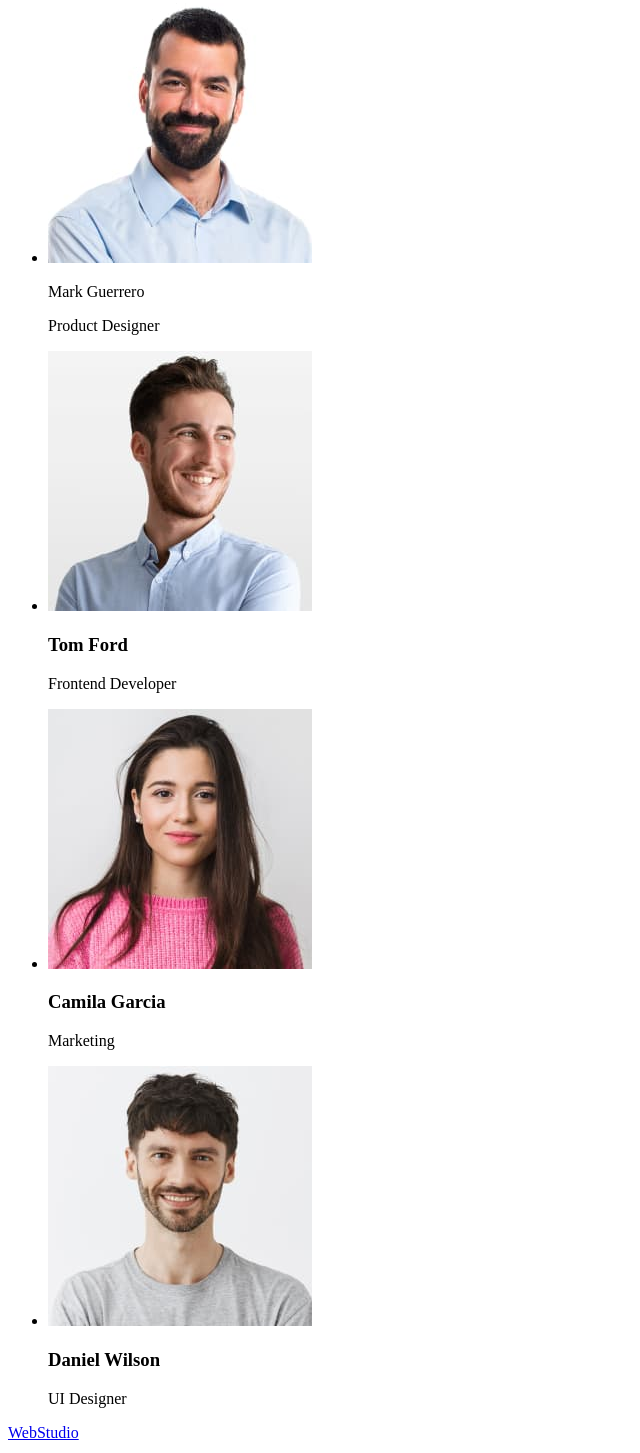
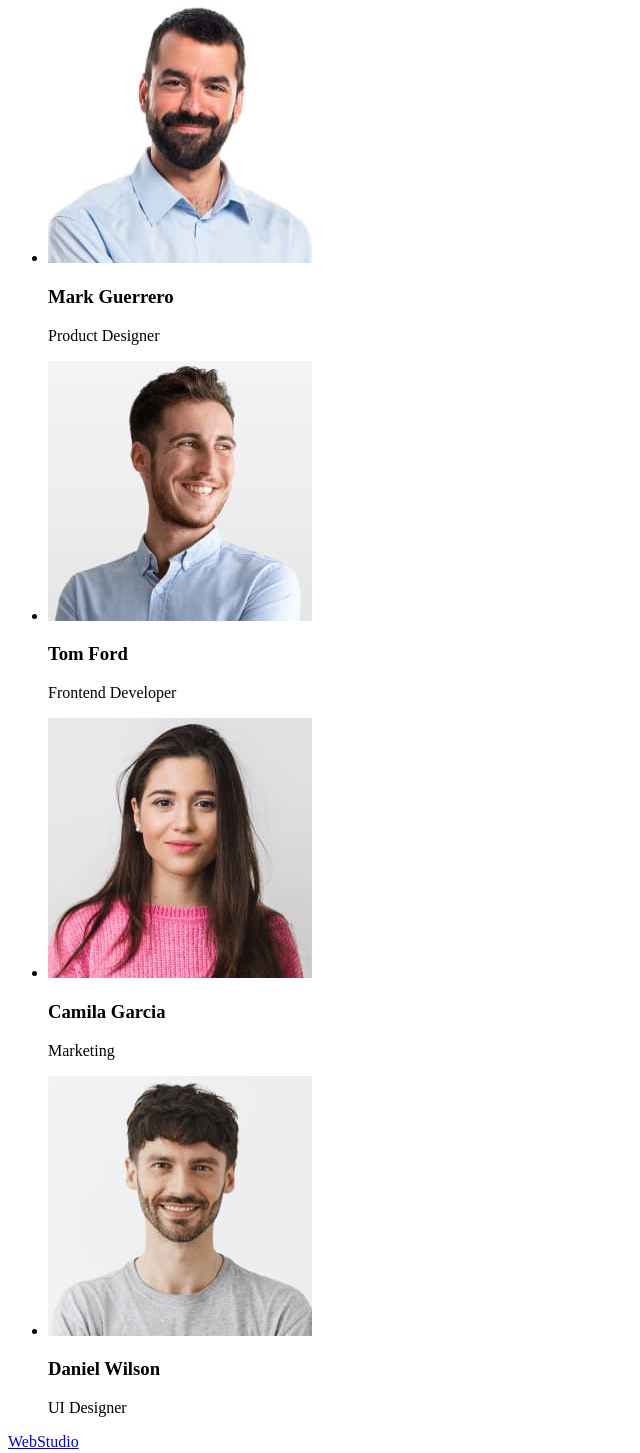
Before and after one commit to RostislavB74/goit-markup-hw-01, a plain HTML site: page index.html in a window 1280 px wide. Shown: the part 1670-3123 px from the top of the page, without its empty margins (0-640 px from the left). Drawn offline with Linux system fonts and the light colour scheme.

Commit message:
Update index.html

```diff
--- a/index.html
+++ b/index.html
@@ -57,34 +57,25 @@
             <section>
                 <h2>Our Team</h2>
                 <ul>
-                    <li class="card">
+                    <li>
                         <img src="./images/img_10.jpg" alt="Mark Guerrero" width="264" height="260">
-                        <div class="content">
-                            <p>Mark Guerrero</p>
+                        <h3>Mark Guerrero</h3>
                         <p>Product Designer</p>
-                        </div>
                     </li>
-                    <li class="card">
+                    <li>
                         <img src="./images/img_11.jpg" alt="Tom Ford" width="264" height="260">
-                        <div class="content">
                         <h3>Tom Ford</h3>
                         <p>Frontend Developer</p>
-                        </div>
                     </li>
-                    <li class="card">
+                    <li>
                         <img src="./images/img_12.jpg" alt="Camila Garcia" width="264" height="260">
-                        <div class="content">
                         <h3>Camila Garcia</h3>
                         <p>Marketing</p>
-                        </div>
                     </li>
-                    <li class="card">
+                    <li>
                         <img src="./images/img_13.jpg" alt="Daniel Wilson" width="264" height="260">
-                        <div class="content">
                         <h3>Daniel Wilson</h3>
-
                         <p>UI Designer</p>
-                        </div>
                     </li>
                 </ul>
             </section>
```
Lines whose indentation alone changed are shown as unchanged.
